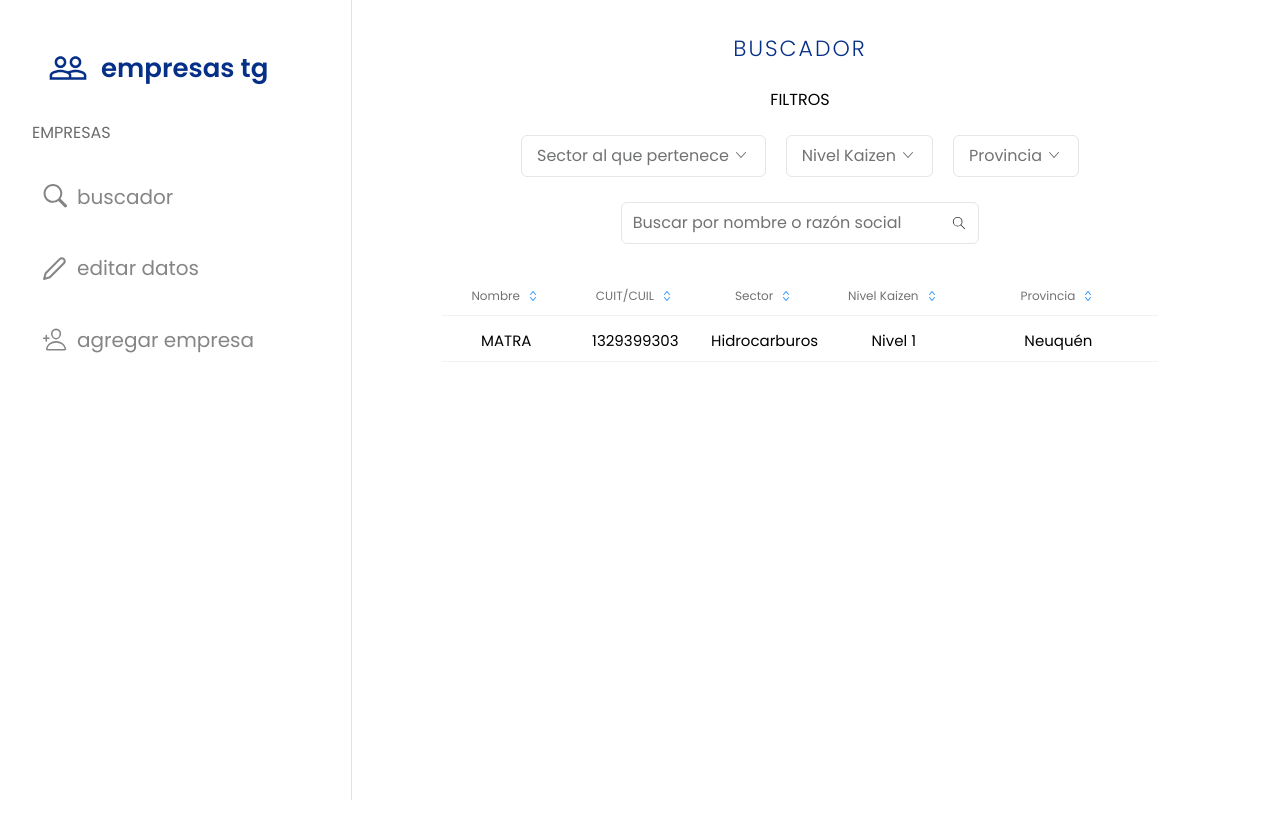
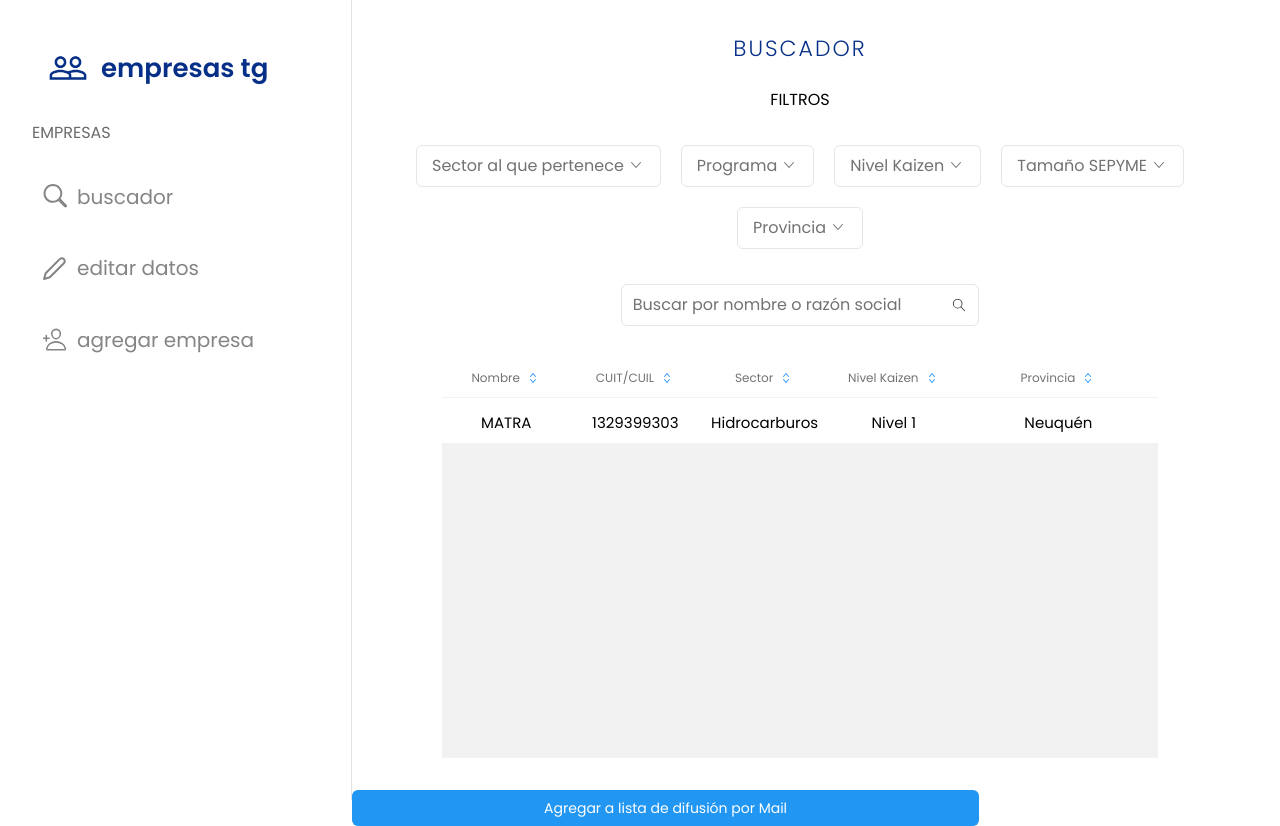
Before and after one commit to jmestica/front-empresasTG, a React (Vite) app: page / in a window 1280 px wide. Before the commit the page ends 800 px from the top, so only its background shows below. Built offline with nearby package versions, Linux system fonts and the light colour scheme.

Commit message:
se agregan nuevos filtros y funcionalidad de lista de difusión

```diff
--- a/src/Pages/Buscador/Buscador.css
+++ b/src/Pages/Buscador/Buscador.css
@@ -1,5 +1,6 @@
 .buscador-container{
     width: 100%;
+    min-height: calc(100vh - 2rem - 33px);
 }
 
 .section-title {
@@ -22,10 +23,11 @@
     display: flex;
     justify-content: center;
     align-items: center;
+    flex-wrap: wrap;
 }
 
 .filter{
-    margin: 0 10px;
+    margin: 10px;
 }
 
 .searchbar-container{
--- a/src/Pages/Buscador/Buscador.jsx
+++ b/src/Pages/Buscador/Buscador.jsx
@@ -1,10 +1,11 @@
 import "./Buscador.css";
-import { SelectPicker, Input, InputGroup, Table, Modal} from "rsuite";
+import { SelectPicker, Input, InputGroup, Table, Drawer, Button } from "rsuite";
 const { Column, HeaderCell, Cell } = Table;
 import { useState } from "react";
-import SearchIcon from '@rsuite/icons/Search';
+import SearchIcon from "@rsuite/icons/Search";
 import { useNavigate } from "react-router-dom";
 
+// ========================================== SELECT DATOS ==============================================
 
 const provincias = [
   "Neuquén",
@@ -19,24 +20,142 @@ const nivel = ["Nivel 1", "Nivel 2", "Nivel 3", "Nivel 4"].map((item) => ({
   value: item,
 }));
 
-const tabla = [{nombre: "MATRA", cuit_cuil: "1329399303", nivel_kaizen: "Nivel 1", provincia: "Neuquén", sector: "Hidrocarburos"}]
+const programasSelect = [
+  "Kaizen Tango",
+  "PRODEPRO AT",
+  "PRODEPRO ANR",
+  "PAC",
+  "PRODUCTIVIDAD 4.0",
+].map((item) => ({ label: item, value: item }));
+
+const tamañoSelect = [
+  "Micro",
+  "Pequeña",
+  "Mediana Tramo 1",
+  "Mediana Tramo 2"
+].map((item) => ({ label: item, value: item }));
 
 
+// ===============================================================================================
+
+
+const tabla = [
+  {
+    nombre: "MATRA",
+    cuit_cuil: "1329399303",
+    nivel_kaizen: "Nivel 1",
+    provincia: "Neuquén",
+    sector: "Hidrocarburos",
+  },
+  // {
+  //   nombre: "MATRA",
+  //   cuit_cuil: "1329399303",
+  //   nivel_kaizen: "Nivel 1",
+  //   provincia: "Neuquén",
+  //   sector: "Hidrocarburos",
+  // },
+  // {
+  //   nombre: "MATRA",
+  //   cuit_cuil: "1329399303",
+  //   nivel_kaizen: "Nivel 1",
+  //   provincia: "Neuquén",
+  //   sector: "Hidrocarburos",
+  // },
+  // {
+  //   nombre: "MATRA",
+  //   cuit_cuil: "1329399303",
+  //   nivel_kaizen: "Nivel 1",
+  //   provincia: "Neuquén",
+  //   sector: "Hidrocarburos",
+  // },
+  // {
+  //   nombre: "MATRA",
+  //   cuit_cuil: "1329399303",
+  //   nivel_kaizen: "Nivel 1",
+  //   provincia: "Neuquén",
+  //   sector: "Hidrocarburos",
+  // },
+  // {
+  //   nombre: "MATRA",
+  //   cuit_cuil: "1329399303",
+  //   nivel_kaizen: "Nivel 1",
+  //   provincia: "Neuquén",
+  //   sector: "Hidrocarburos",
+  // },
+  // {
+  //   nombre: "MATRA",
+  //   cuit_cuil: "1329399303",
+  //   nivel_kaizen: "Nivel 1",
+  //   provincia: "Neuquén",
+  //   sector: "Hidrocarburos",
+  // },
+  // {
+  //   nombre: "MATRA",
+  //   cuit_cuil: "1329399303",
+  //   nivel_kaizen: "Nivel 1",
+  //   provincia: "Neuquén",
+  //   sector: "Hidrocarburos",
+  // },
+  // {
+  //   nombre: "MATRA",
+  //   cuit_cuil: "1329399303",
+  //   nivel_kaizen: "Nivel 1",
+  //   provincia: "Neuquén",
+  //   sector: "Hidrocarburos",
+  // },
+  // {
+  //   nombre: "MATRA",
+  //   cuit_cuil: "1329399303",
+  //   nivel_kaizen: "Nivel 1",
+  //   provincia: "Neuquén",
+  //   sector: "Hidrocarburos",
+  // },
+  // {
+  //   nombre: "MATRA",
+  //   cuit_cuil: "1329399303",
+  //   nivel_kaizen: "Nivel 1",
+  //   provincia: "Neuquén",
+  //   sector: "Hidrocarburos",
+  // },
+  // {
+  //   nombre: "MATRA",
+  //   cuit_cuil: "1329399303",
+  //   nivel_kaizen: "Nivel 1",
+  //   provincia: "Neuquén",
+  //   sector: "Hidrocarburos",
+  // },
+  // {
+  //   nombre: "MATRA",
+  //   cuit_cuil: "1329399303",
+  //   nivel_kaizen: "Nivel 1",
+  //   provincia: "Neuquén",
+  //   sector: "Hidrocarburos",
+  // },
+  // {
+  //   nombre: "MATRA",
+  //   cuit_cuil: "1329399303",
+  //   nivel_kaizen: "Nivel 1",
+  //   provincia: "Neuquén",
+  //   sector: "Hidrocarburos",
+  // },
+];
 
 function Buscador() {
-
-  const navigate = useNavigate()
+  const navigate = useNavigate();
 
   // ============================== FILTROS  =============================
 
-  const [sector, setSector] = useState("")
-  const [nivelKaizen, setNivelKaizen] = useState("")
-  const [provincia, setProvincia] = useState("")
-  const [valorBuscador, setValorBuscador] = useState("")
-
+  const [sector, setSector] = useState("");
+  const [nivelKaizen, setNivelKaizen] = useState("");
+  const [programa, setPrograma] = useState("");
+  const [provincia, setProvincia] = useState("");
+  const [tamaño, setTamaño] = useState("");
+  const [valorBuscador, setValorBuscador] = useState("");
 
   // const fetchAPI =  () => {}
 
+  // ============================== DRAWER  =============================
+  const [openWithHeader, setOpenWithHeader] = useState(false);
 
   return (
     <div className="buscador-container">
@@ -56,6 +175,14 @@ function Buscador() {
           onChange={(value) => setSector(value)}
         />
         <SelectPicker
+          className="filter"
+          size="lg"
+          id="sector"
+          placeholder="Programa"
+          data={programasSelect}
+          onChange={(value) => setPrograma(value)}
+        />
+        <SelectPicker
           searchable={false}
           className="filter"
           size="lg"
@@ -69,16 +196,32 @@ function Buscador() {
           className="filter"
           size="lg"
           id="provincia"
+          placeholder="Tamaño SEPYME"
+          data={tamañoSelect}
+          onChange={(value) => setProvincia(value)}
+        />
+
+        <SelectPicker
+          searchable={false}
+          className="filter"
+          size="lg"
+          id="provincia"
           placeholder="Provincia"
           data={provincias}
-          onChange={(value)=> setProvincia(value)}
+          onChange={(value) => setProvincia(value)}
         />
       </div>
+
+      <div className="filters"></div>
 
       <div className="searchbar">
         <div className="search-bar-container">
           <InputGroup inside>
-            <Input placeholder="Buscar por nombre o razón social" size="lg" onChange={(value)=> setValorBuscador(value)}/>
+            <Input
+              placeholder="Buscar por nombre o razón social"
+              size="lg"
+              onChange={(value) => setValorBuscador(value)}
+            />
             <InputGroup.Addon>
               <SearchIcon />
             </InputGroup.Addon>
@@ -87,18 +230,21 @@ function Buscador() {
       </div>
 
       <div className="table-container">
-
         <Table
+          style={{backgroundColor: '#F2F2F2'}}
+          height={400}
           fillHeight
           data={tabla}
-          onRowClick={(rowData)=>{navigate(`/${rowData.nombre}`)}}
+          onRowClick={(rowData) => {
+            navigate(`/${rowData.nombre}`);
+          }}
           // sortType={}
           // onSortColumn={handleSortColumn}
           // loading={loading}
         >
           <Column flexGrow={1} align="center" fixed sortable>
             <HeaderCell>Nombre</HeaderCell>
-                  <Cell dataKey="nombre" className="data-cell"/>
+            <Cell dataKey="nombre" className="data-cell" />
           </Column>
 
           <Column flexGrow={1} align="center" fixed sortable>
@@ -108,25 +254,48 @@ function Buscador() {
 
           <Column flexGrow={1} align="center" sortable>
             <HeaderCell>Sector</HeaderCell>
-                  <Cell dataKey="sector" className="data-cell"/>
+            <Cell dataKey="sector" className="data-cell" />
           </Column>
 
-                <Column  flexGrow={1} align="center" sortable>
+          <Column flexGrow={1} align="center" sortable>
             <HeaderCell>Nivel Kaizen</HeaderCell>
-                  <Cell dataKey="nivel_kaizen" className="data-cell"/>
+            <Cell dataKey="nivel_kaizen" className="data-cell" />
           </Column>
 
           <Column width={200} align="center" sortable>
             <HeaderCell>Provincia</HeaderCell>
-                  <Cell dataKey="provincia" className="data-cell"/>
+            <Cell dataKey="provincia" className="data-cell" />
           </Column>
         </Table>
-
       </div>
 
+      <Button
+        onClick={() => setOpenWithHeader(true)}
+        block
+        appearance="primary"
+        color="blue"
+        style={{ width: "70%", margin: "0 auto" }}
+      >
+        {" "}
+        Agregar a lista de difusión por Mail{" "}
+      </Button>
 
-
-
+      {/* ====================================   DRAWER LISTA DE DIFUSIÓN ========================================================== */}
+      <Drawer open={openWithHeader} onClose={() => setOpenWithHeader(false)}>
+        <Drawer.Header>
+          <Drawer.Title>Lista de difusión - Mails</Drawer.Title>
+          <Drawer.Actions>
+            <Button onClick={() => setOpenWithHeader(false)}>Cancelar</Button>
+            <Button
+              onClick={() => setOpenWithHeader(false)}
+              appearance="primary"
+            >
+              Copiar lista de mails
+            </Button>
+          </Drawer.Actions>
+        </Drawer.Header>
+        <Drawer.Body>administracion@matrasrl.com.ar</Drawer.Body>
+      </Drawer>
     </div>
   );
 }
```
Lines whose indentation alone changed are shown as unchanged.
